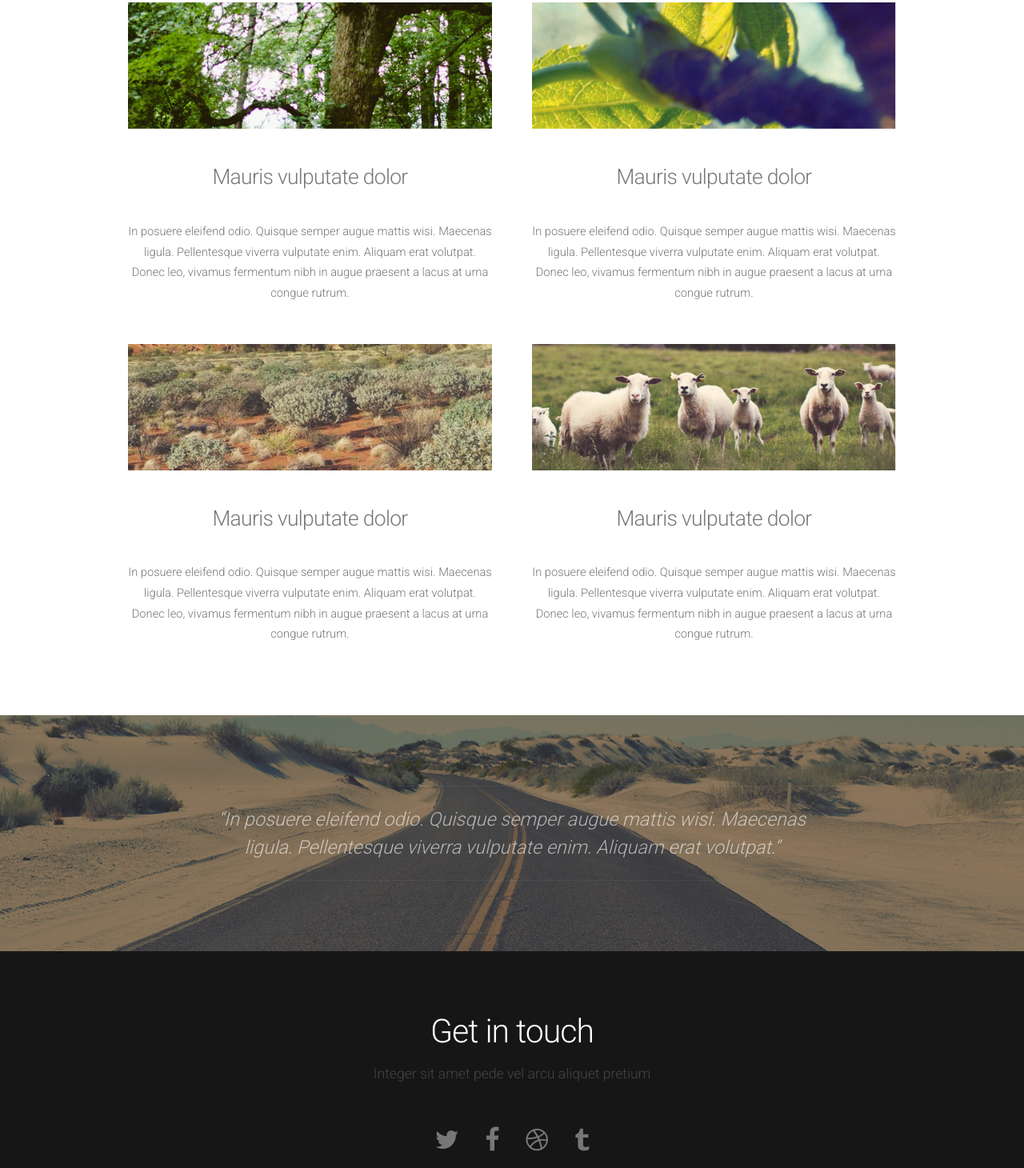
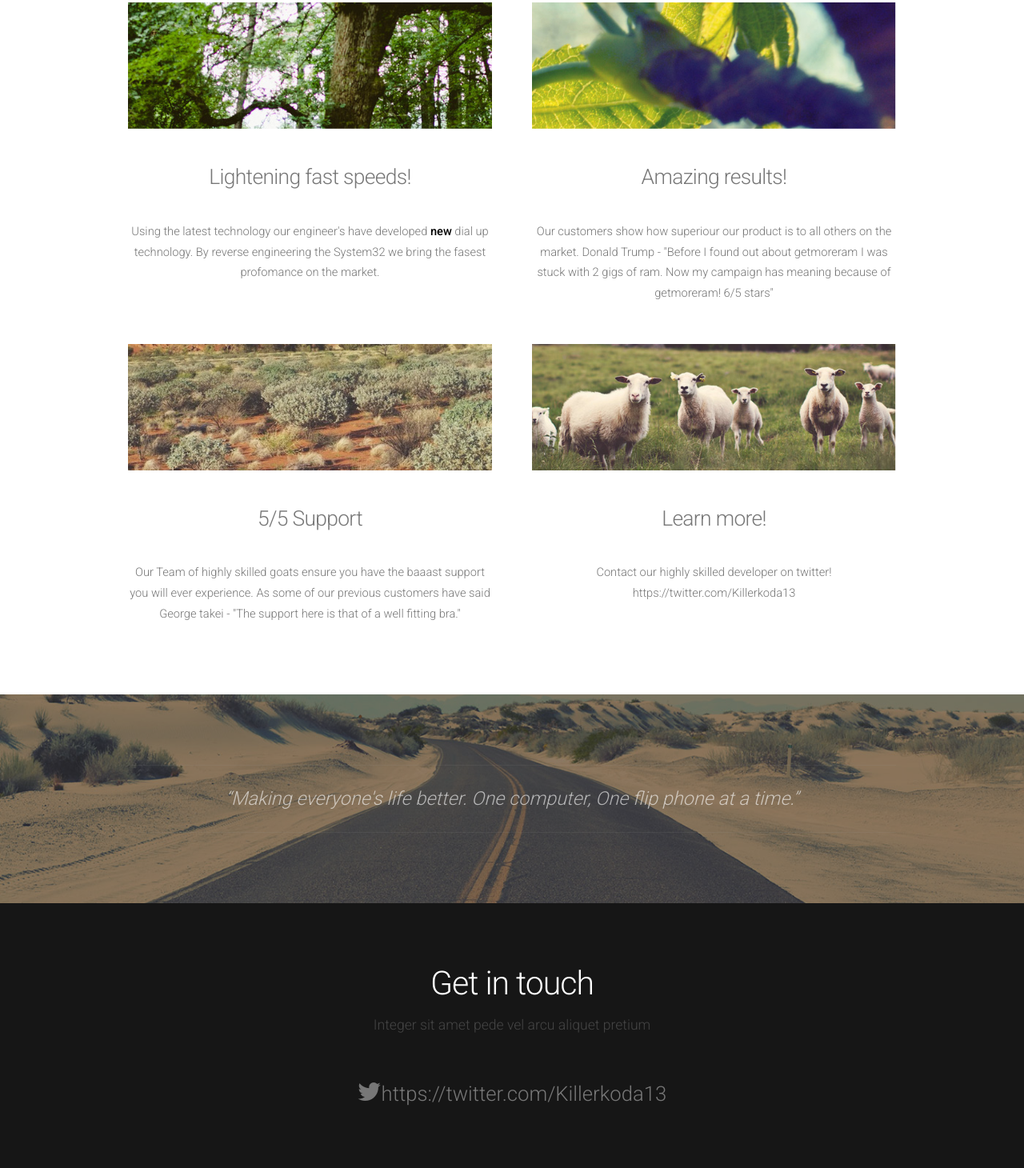
Before and after one commit to getmoreram/getmoreram.github.io, a plain HTML site: page index.html in a window 1280 px wide. Shown: the part 1540-3000 px from the top of the page at 80% size. Drawn offline with nearby package versions, Linux system fonts and the light colour scheme.

Commit message:
Index
index

```diff
--- a/index.html
+++ b/index.html
@@ -30,9 +30,9 @@
 				<nav id="nav">
 					<ul>
 						<li class="active"><a href="index.html">Homepage</a></li>
-						<li><a href="left-sidebar.html">How?</a></li>
-						<li><a href="right-sidebar.html">About</a></li>
-						<li><a href="no-sidebar.html">Download</a></li>
+						<li><a href="how.html">How?</a></li>
+						<li><a href="about.html">About</a></li>
+						<li><a href="download.html">Download</a></li>
 					</ul>
 				</nav>
 			</div>
@@ -86,16 +86,16 @@
 					<section class="6u">
 						<a href="#" class="image full"><img src="images/pic01.jpg" alt=""></a>
 						<header>
-							<h2>Mauris vulputate dolor</h2>
+							<h2>Lightening fast speeds!</h2>
 						</header>
-						<p>In posuere eleifend odio. Quisque semper augue mattis wisi. Maecenas ligula. Pellentesque viverra vulputate enim. Aliquam erat volutpat. Donec leo, vivamus fermentum nibh in augue praesent a lacus at urna congue rutrum.</p>
+						<p>Using the latest technology our engineer's have developed <strong>new</strong> dial up technology. By reverse engineering the System32 we bring the fasest profomance on the market.</p>
 					</section>
 					<section class="6u">
 						<a href="#" class="image full"><img src="images/pic02.jpg" alt=""></a>
 						<header>
-							<h2>Mauris vulputate dolor</h2>
+							<h2>Amazing results!</h2>
 						</header>
-						<p>In posuere eleifend odio. Quisque semper augue mattis wisi. Maecenas ligula. Pellentesque viverra vulputate enim. Aliquam erat volutpat. Donec leo, vivamus fermentum nibh in augue praesent a lacus at urna congue rutrum.</p>
+						<p>Our customers show how superiour our product is to all others on the market. Donald Trump - "Before I found out about getmoreram I was stuck with 2 gigs of ram. Now my campaign has meaning because of getmoreram! 6/5 stars"</p>
 					</section>
 				</div>
 
@@ -103,16 +103,16 @@
 					<section class="6u">
 						<a href="#" class="image full"><img src="images/pic03.jpg" alt=""></a>
 						<header>
-							<h2>Mauris vulputate dolor</h2>
+							<h2>5/5 Support</h2>
 						</header>
-						<p>In posuere eleifend odio. Quisque semper augue mattis wisi. Maecenas ligula. Pellentesque viverra vulputate enim. Aliquam erat volutpat. Donec leo, vivamus fermentum nibh in augue praesent a lacus at urna congue rutrum.</p>
+						<p>Our Team of highly skilled goats ensure you have the baaast support you will ever experience. As some of our previous customers have said George takei - "The support here is that of a well fitting bra."</p>
 					</section>
 					<section class="6u">
 						<a href="#" class="image full"><img src="images/pic04.jpg" alt=""></a>
 						<header>
-							<h2>Mauris vulputate dolor</h2>
+							<h2>Learn more!</h2>
 						</header>
-						<p>In posuere eleifend odio. Quisque semper augue mattis wisi. Maecenas ligula. Pellentesque viverra vulputate enim. Aliquam erat volutpat. Donec leo, vivamus fermentum nibh in augue praesent a lacus at urna congue rutrum.</p>
+						<p>Contact our highly skilled developer on twitter! https://twitter.com/Killerkoda13</p>
 					</section>
 				</div>
 
@@ -123,7 +123,7 @@
 		<div id="tweet">
 			<div class="container">
 				<section>
-					<blockquote>&ldquo;In posuere eleifend odio. Quisque semper augue mattis wisi. Maecenas ligula. Pellentesque viverra vulputate enim. Aliquam erat volutpat.&rdquo;</blockquote>
+					<blockquote>&ldquo;Making everyone's life better. One computer, One flip phone at a time.&rdquo;</blockquote>
 				</section>
 			</div>
 		</div>
@@ -137,10 +137,7 @@
 						<span class="byline">Integer sit amet pede vel arcu aliquet pretium</span>
 					</header>
 					<ul class="contact">
-						<li><a href="#" class="fa fa-twitter"><span>Twitter</span></a></li>
-						<li class="active"><a href="#" class="fa fa-facebook"><span>Facebook</span></a></li>
-						<li><a href="#" class="fa fa-dribbble"><span>Pinterest</span></a></li>
-						<li><a href="#" class="fa fa-tumblr"><span>Google+</span></a></li>
+						<li><a href="#" class="fa fa-twitter"><span>Twitter</span>https://twitter.com/Killerkoda13</a></li>
 					</ul>
 				</section>
 			</div>
```
